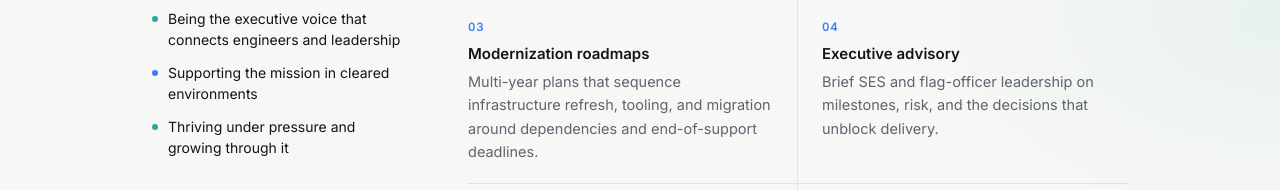
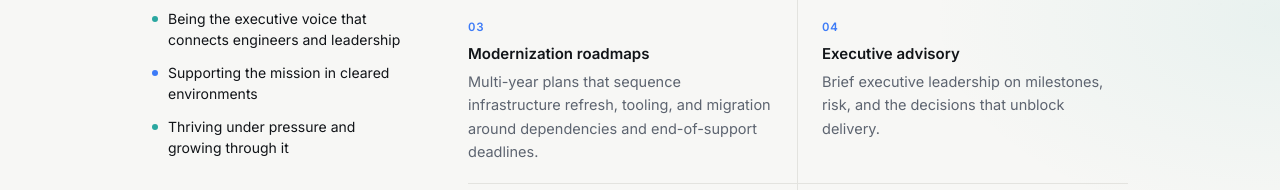
Before and after one commit to knilaweera/knilaweera.github.io, a plain HTML site: page index.html in a window 1280 px wide. Shown: the part 744-934 px from the top of the page. Drawn offline with Linux system fonts and the light colour scheme.

Commit message:
Reword Executive advisory
Co-Authored-By: Claude Opus 5.5 <noreply@anthropic.com>

```diff
--- a/index.html
+++ b/index.html
@@ -196,7 +196,7 @@
           </div>
           <div class="cap">
             <h2>Executive advisory</h2>
-            <p>Brief SES and flag-officer leadership on milestones, risk, and the decisions that unblock delivery.</p>
+            <p>Brief executive leadership on milestones, risk, and the decisions that unblock delivery.</p>
           </div>
           <div class="cap">
             <h2>Operating rhythm</h2>
```
